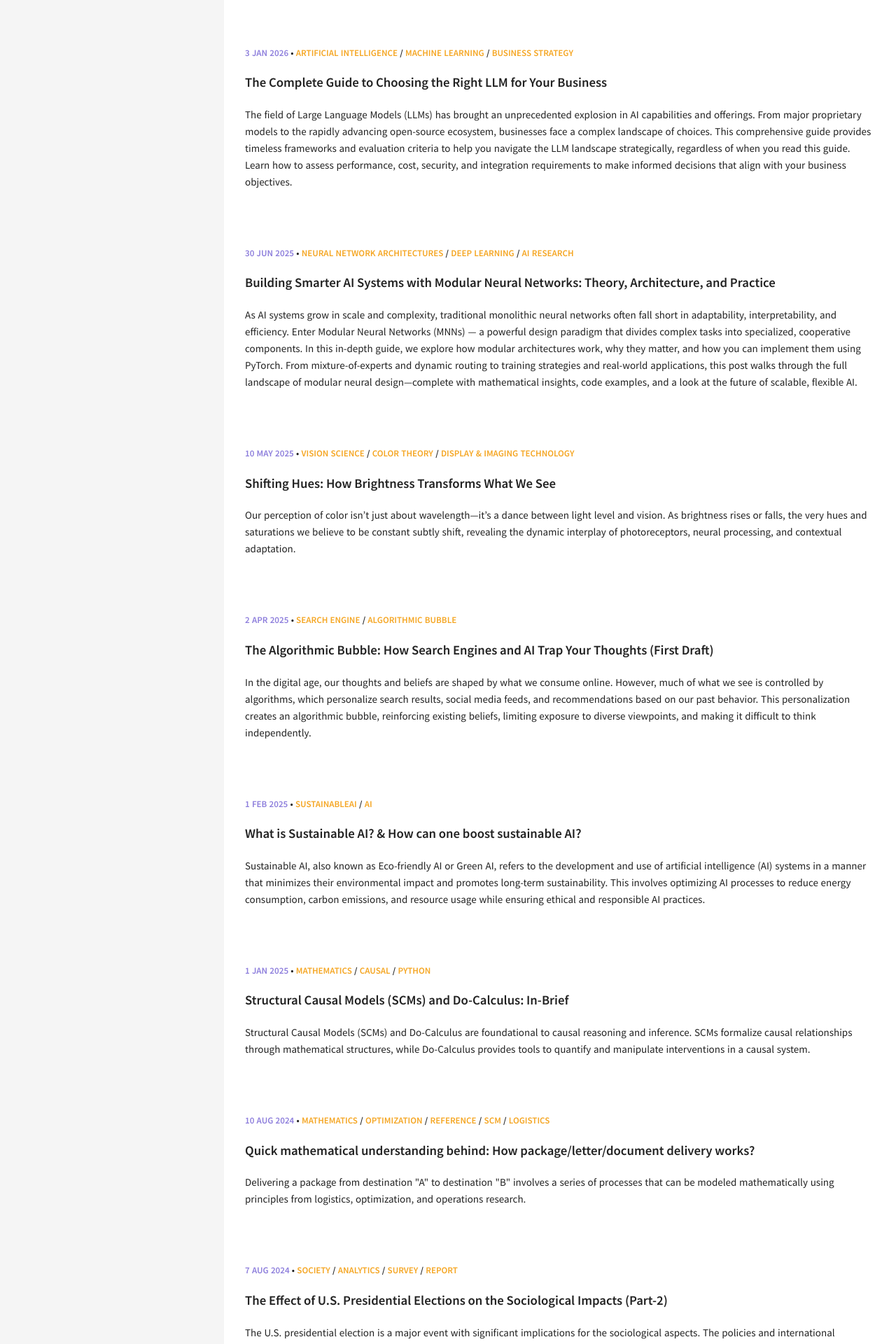
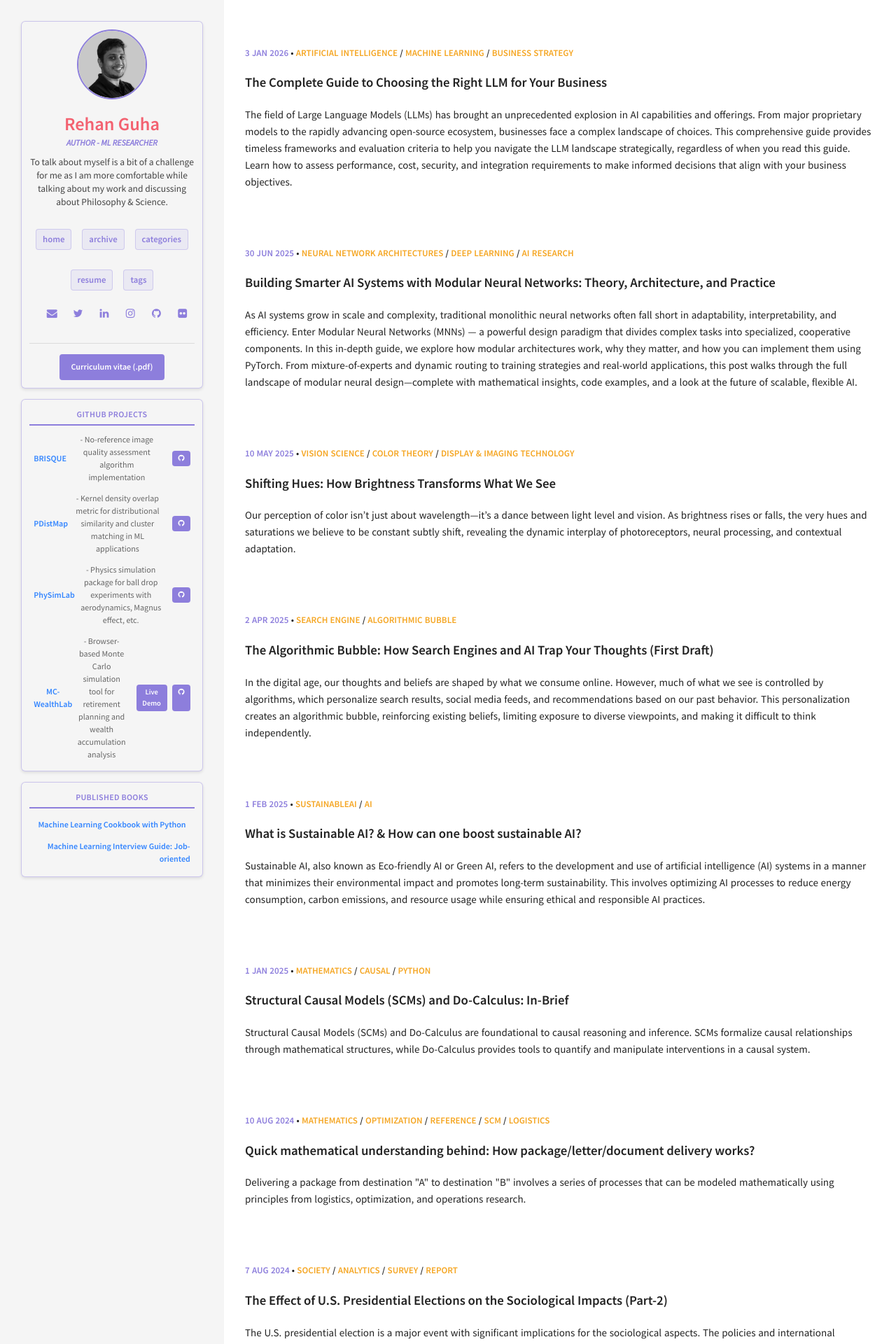
Before and after one commit to rehanguha/rehanguha.github.io, a Jekyll site: the page built from index.html, in a window 1280 px wide. Shown: the top 1920 px of the page at 70% size. Built offline with Jekyll 4.4.1, drawn with Linux system fonts in a browser that asks for light colours.

Commit message:
feat: add GitHub projects and published books sections
- Added new data files for GitHub projects and published books
- Created new includes for rendering GitHub projects and books sections
- Added comprehensive SCSS styling for the new sections
- Updated home layout to include the new sections
- Added 4 GitHub projects with descriptions and technologies
- Added 2 published books with Amazon links

```diff
--- /dev/null
+++ b/_data/github_projects.yml
@@ -0,0 +1,25 @@
+# GitHub Projects Section Data
+# This file contains information about your top 5 GitHub projects
+# Update this file manually with your project details
+
+projects:
+  - name: "BRISQUE"
+    description: "No-reference image quality assessment algorithm implementation"
+    url: "https://github.com/rehanguha/brisque"
+    technologies: ["Python", "Image Processing", "OpenCV", "Machine Learning"]
+
+  - name: "PDistMap"
+    description: "Kernel density overlap metric for distributional similarity and cluster matching in ML applications"
+    url: "https://github.com/rehanguha/pdistmap"
+    technologies: ["Python", "Data Analysis", "Distance Metrics", "Scientific Computing"]
+
+  - name: "PhySimLab"
+    description: "Physics simulation package for ball drop experiments with aerodynamics, Magnus effect, etc."
+    url: "https://github.com/rehanguha/physimlab"
+    technologies: ["Python", "Physics Simulation", "Numerical Methods", "Visualization"]
+
+  - name: "MC-WealthLab"
+    description: "Browser-based Monte Carlo simulation tool for retirement planning and wealth accumulation analysis"
+    url: "https://github.com/rehanguha/mc-wealthlab"
+    live_url: "https://rehanguha.github.io/mc-wealthlab/"
+    technologies: ["Python", "Monte Carlo", "Economic Modeling", "Statistics"]
--- /dev/null
+++ b/_data/published_books.yml
@@ -0,0 +1,10 @@
+# Published Books and Publications Section Data
+# This file contains information about your published books and publications
+# Update this file manually with your book details
+
+books:
+  - name: "Machine Learning Cookbook with Python"
+    url: "https://www.amazon.in/Machine-Learning-Cookbook-Python-Analytics/dp/9389898005"
+
+  - name: "Machine Learning Interview Guide: Job-oriented"
+    url: "https://www.amazon.in/Machine-Learning-Interview-Guide-Job-oriented/dp/936589199X"
--- /dev/null
+++ b/_includes/github_projects.html
@@ -0,0 +1,27 @@
+<div class="github-projects-section">
+  <h4 class="github-projects-title">GitHub Projects</h4>
+  <div class="github-projects-list">
+    {% for project in site.data.github_projects.projects %}
+    <div class="github-project-item-link">
+      <div class="github-project-item">
+        <div class="github-project-main">
+          <a href="{{ project.url }}" target="_blank" rel="noopener noreferrer" class="github-project-name-link">
+            <span class="github-project-name">{{ project.name }}</span>
+          </a>
+          <span class="github-project-description"> - {{ project.description }}</span>
+        </div>
+        <div class="github-project-links">
+          {% if project.live_url %}
+            <a href="{{ project.live_url }}" target="_blank" rel="noopener noreferrer" class="github-project-live-link">
+              Live Demo
+            </a>
+          {% endif %}
+          <a href="{{ project.url }}" target="_blank" rel="noopener noreferrer" class="github-project-live-link">
+            <i class="fa fa-fw fa-github" aria-hidden="true"></i>
+          </a>
+        </div>
+      </div>
+    </div>
+    {% endfor %}
+  </div>
+</div>
--- /dev/null
+++ b/_includes/published_books.html
@@ -0,0 +1,12 @@
+<div class="published-books-section">
+  <h4 class="published-books-title">Published Books</h4>
+  <div class="published-books-list">
+    {% for book in site.data.published_books.books %}
+    <a href="{{ book.url }}" target="_blank" rel="noopener noreferrer" class="published-book-item-link">
+      <div class="published-book-item">
+        <span class="published-book-name">{{ book.name }}</span>
+      </div>
+    </a>
+    {% endfor %}
+  </div>
+</div>
--- a/_includes/sidebar.html
+++ b/_includes/sidebar.html
@@ -1,18 +1,20 @@
 {% if page.author %} {% assign author = site.data.authors[page.author] %}{% else %}{% assign author = site.owner %} {% endif %}
 
+<div class="profile-card">
   <div class="cover-card table-cell table-middle">
     {% if author.avatar %}
-  <a href="{{ site.url }}/">
+    <a href="{{ site.url }}">
       <img src="{{ site.url }}/img/{{ author.avatar }}" alt="" class="avatar">
     </a>
     {% endif %}
-  <a href="{{ site.url }}/" class="author_name">{{ author.name }}</a>
+    <a href="{{ site.url }}" class="author_name">{{ author.name }}</a>
     <span class="author_job">{{ author.job }}</span>
     <span class="author_bio mbm">{{ author.bio }}</span>
+
     <nav class="nav">
       <ul class="nav-list">
         <li class="nav-item">
-        <a href="{{ site.url }}/">home</a>
+          <a href="{{ site.url }}">home</a>
         </li>
         {% for page in site.pages %} {% if page.title %}
         <li class="nav-item">
@@ -26,5 +28,9 @@
     <span>
       <div markdown="0"><a href="/download/Rehan_Guha_CV.pdf" class="btn btn-info" target="_blank">Curriculum vitae (.pdf)</a></div>
     </span>
+  </div>
+</div>
 
-</div>
+{% include github_projects.html %}
+
+{% include published_books.html %}
--- /dev/null
+++ b/_sass/components/_github-projects.scss
@@ -0,0 +1,341 @@
+// Profile Card styling
+.profile-card {
+  margin-bottom: 1rem;
+  padding: 0.75rem;
+  background-color: rgba(255, 255, 255, 0.05);
+  border-radius: 6px;
+  border: 1px solid rgba(141, 126, 220, 0.4);
+  box-shadow: 0 2px 4px rgba(0, 0, 0, 0.1);
+
+  .cover-card {
+    padding: 0;
+    display: flex;
+    flex-direction: column;
+    align-items: center;
+    justify-content: center;
+    text-align: center;
+  }
+
+  .avatar {
+    width: 80px;
+    height: 80px;
+    border-radius: 50%;
+    border: 2px solid #8d7edc;
+    margin-bottom: 1rem;
+    margin-left: auto;
+    margin-right: auto;
+    display: block;
+    float: none;
+    clear: both;
+    align-self: center;
+  }
+
+  .author_name {
+    display: block;
+    font-size: 1.2rem;
+    font-weight: 700;
+    color: #333;
+    margin-bottom: 0.25rem;
+    text-decoration: none;
+    text-align: center;
+  }
+
+  .author_job {
+    display: block;
+    font-size: 0.9rem;
+    color: #666;
+    margin-bottom: 0.5rem;
+    font-style: italic;
+    text-align: center;
+  }
+
+  .author_bio {
+    display: block;
+    font-size: 0.8rem;
+    color: #444;
+    margin-bottom: 1rem;
+    line-height: 1.4;
+    text-align: center;
+  }
+
+  .nav {
+    margin-bottom: 1rem;
+    text-align: center;
+  }
+
+  .nav-list {
+    margin: 0;
+    padding: 0;
+    list-style: none;
+    display: flex;
+    flex-wrap: wrap;
+    justify-content: center;
+    gap: 1rem;
+  }
+
+  .nav-item {
+    margin: 0;
+  }
+
+  .nav-item a {
+    color: #8d7edc;
+    text-decoration: none;
+    font-size: 0.85rem;
+    font-weight: 600;
+    transition: all 0.2s ease;
+    display: inline-block;
+    padding: 0.3rem 0.6rem;
+    border-radius: 4px;
+    background-color: rgba(141, 126, 220, 0.1);
+    border: 1px solid rgba(141, 126, 220, 0.3);
+  }
+
+  .nav-item a:hover {
+    color: #fff;
+    background-color: #8d7edc;
+    border-color: #8d7edc;
+    transform: translateY(-1px);
+    box-shadow: 0 2px 4px rgba(0, 0, 0, 0.2);
+  }
+
+  .social-links {
+    margin-bottom: 1rem;
+    text-align: center;
+  }
+
+  .btn {
+    display: inline-block;
+    padding: 0.5rem 1rem;
+    background-color: #8d7edc;
+    color: white;
+    text-decoration: none;
+    border-radius: 4px;
+    font-size: 0.8rem;
+    font-weight: 600;
+    transition: all 0.2s ease;
+    margin: 0 auto;
+
+    &:hover {
+      background-color: #fff;
+      color: #8d7edc;
+      border: 1px solid #8d7edc;
+      transform: translateY(-1px);
+    }
+  }
+}
+
+// GitHub Projects styling
+.github-projects-section {
+  margin-bottom: 1rem;
+  padding: 0.75rem;
+  background-color: rgba(255, 255, 255, 0.05);
+  border-radius: 6px;
+  border: 1px solid rgba(141, 126, 220, 0.4);
+  box-shadow: 0 2px 4px rgba(0, 0, 0, 0.1);
+
+  .github-projects-title {
+    margin: 0 0 0.5rem 0;
+    font-size: 0.8rem;
+    font-weight: 700;
+    text-transform: uppercase;
+    letter-spacing: 0.3px;
+    color: #8d7edc;
+    border-bottom: 2px solid #8d7edc;
+    padding-bottom: 0.25rem;
+    text-align: center;
+  }
+
+  .github-projects-list {
+    margin: 0;
+    padding: 0;
+    list-style: none;
+  }
+
+  .github-project-item-link {
+    text-decoration: none;
+    display: block;
+    margin-bottom: 0.4rem;
+
+    &:last-child {
+      margin-bottom: 0;
+    }
+
+    &:hover {
+      .github-project-item {
+        background-color: rgba(141, 126, 220, 0.1);
+      }
+    }
+  }
+
+  .github-project-item {
+    padding: 0.2rem 0.4rem;
+    border-bottom: 1px solid rgba(141, 126, 220, 0.2);
+    background-color: rgba(255, 255, 255, 0.03);
+    border-radius: 4px;
+    display: flex;
+    align-items: center;
+    justify-content: space-between;
+
+    &:last-child {
+      border-bottom: none;
+    }
+  }
+
+  .github-project-main {
+    flex: 1;
+    display: flex;
+    align-items: center;
+    gap: 0.5rem;
+  }
+
+  .github-project-name-link {
+    text-decoration: none;
+    color: #3385FF;
+    font-weight: 700;
+    font-size: 0.8rem;
+    transition: all 0.2s ease;
+    display: inline-block;
+    margin: 0;
+    padding: 0;
+
+    &:hover {
+      color: #fff;
+      transform: translateX(1px);
+    }
+  }
+
+  .github-project-name {
+    text-decoration: none;
+    color: inherit;
+    font-weight: inherit;
+    font-size: inherit;
+    transition: inherit;
+    display: inline-block;
+    margin: 0;
+    padding: 0;
+  }
+
+  .github-project-description {
+    font-size: 0.8rem;
+    color: #666;
+    font-weight: 400;
+    display: inline-block;
+    margin: 0;
+    padding: 0;
+  }
+
+  .github-project-links {
+    display: flex;
+    gap: 0.5rem;
+    margin-left: 1rem;
+  }
+
+  .github-project-live-link {
+    display: inline-block;
+    padding: 0.2rem 0.4rem;
+    background-color: #8d7edc;
+    color: white;
+    text-decoration: none;
+    border-radius: 4px;
+    font-size: 0.7rem;
+    font-weight: 600;
+    transition: all 0.2s ease;
+
+    &:hover {
+      background-color: #fff;
+      color: #8d7edc;
+      border: 1px solid #8d7edc;
+      transform: translateY(-1px);
+    }
+  }
+
+  .github-project-github-link {
+    display: inline-block;
+    padding: 0.2rem 0.4rem;
+    background-color: #333;
+    color: white;
+    text-decoration: none;
+    border-radius: 4px;
+    font-size: 0.8rem;
+    transition: all 0.2s ease;
+
+    &:hover {
+      background-color: #fff;
+      color: #333;
+      border: 1px solid #333;
+      transform: translateY(-1px);
+    }
+  }
+}
+
+// Published Books styling
+.published-books-section {
+  margin-bottom: 1rem;
+  padding: 0.75rem;
+  background-color: rgba(255, 255, 255, 0.05);
+  border-radius: 6px;
+  border: 1px solid rgba(141, 126, 220, 0.4);
+  box-shadow: 0 2px 4px rgba(0, 0, 0, 0.1);
+
+  .published-books-title {
+    margin: 0 0 0.5rem 0;
+    font-size: 0.8rem;
+    font-weight: 700;
+    text-transform: uppercase;
+    letter-spacing: 0.3px;
+    color: #8d7edc;
+    border-bottom: 2px solid #8d7edc;
+    padding-bottom: 0.25rem;
+    text-align: center;
+  }
+
+  .published-books-list {
+    margin: 0;
+    padding: 0;
+    list-style: none;
+  }
+
+  .published-book-item-link {
+    text-decoration: none;
+    display: block;
+    margin-bottom: 0.4rem;
+
+    &:last-child {
+      margin-bottom: 0;
+    }
+
+    &:hover {
+      .published-book-item {
+        background-color: rgba(141, 126, 220, 0.1);
+      }
+    }
+  }
+
+  .published-book-item {
+    padding: 0.2rem 0.4rem;
+    border-bottom: 1px solid rgba(141, 126, 220, 0.2);
+    background-color: rgba(255, 255, 255, 0.03);
+    border-radius: 4px;
+
+    &:last-child {
+      border-bottom: none;
+    }
+  }
+
+  .published-book-name {
+    text-decoration: none;
+    color: #3385FF;
+    font-weight: 700;
+    font-size: 0.8rem;
+    transition: all 0.2s ease;
+    display: inline-block;
+    margin: 0;
+    padding: 0;
+    text-align: right;
+
+    &:hover {
+      color: #fff;
+      transform: translateX(1px);
+    }
+  }
+}
--- a/_sass/pages/_layout.scss
+++ b/_sass/pages/_layout.scss
@@ -7,6 +7,7 @@
   min-height: 400px;
   padding: 30px 15px 20px;
   z-index: 1;
+  overflow-y: auto;
   @include media-query($small-screen) {
     background-position: center;
     padding: 30px;
@@ -15,6 +16,7 @@
     height: 100vh;
     position: initial;
     width: 100%;
+    overflow-y: auto;
   }
 }
 .cover-card {
@@ -80,7 +82,7 @@
     *display: inline;
     zoom: 1;
     &:after {
-      content: '/';
+      content: '';
     }
     &:last-child:after {
       content: '';
--- a/css/main.scss
+++ b/css/main.scss
@@ -19,6 +19,7 @@
 @import "components/typography";
 @import "components/buttons";
 @import "components/syntax-highlighting";
+@import "components/github-projects";
 
 // Pages styling
 @import "pages/layout";
```
Lines whose indentation alone changed are shown as unchanged.
